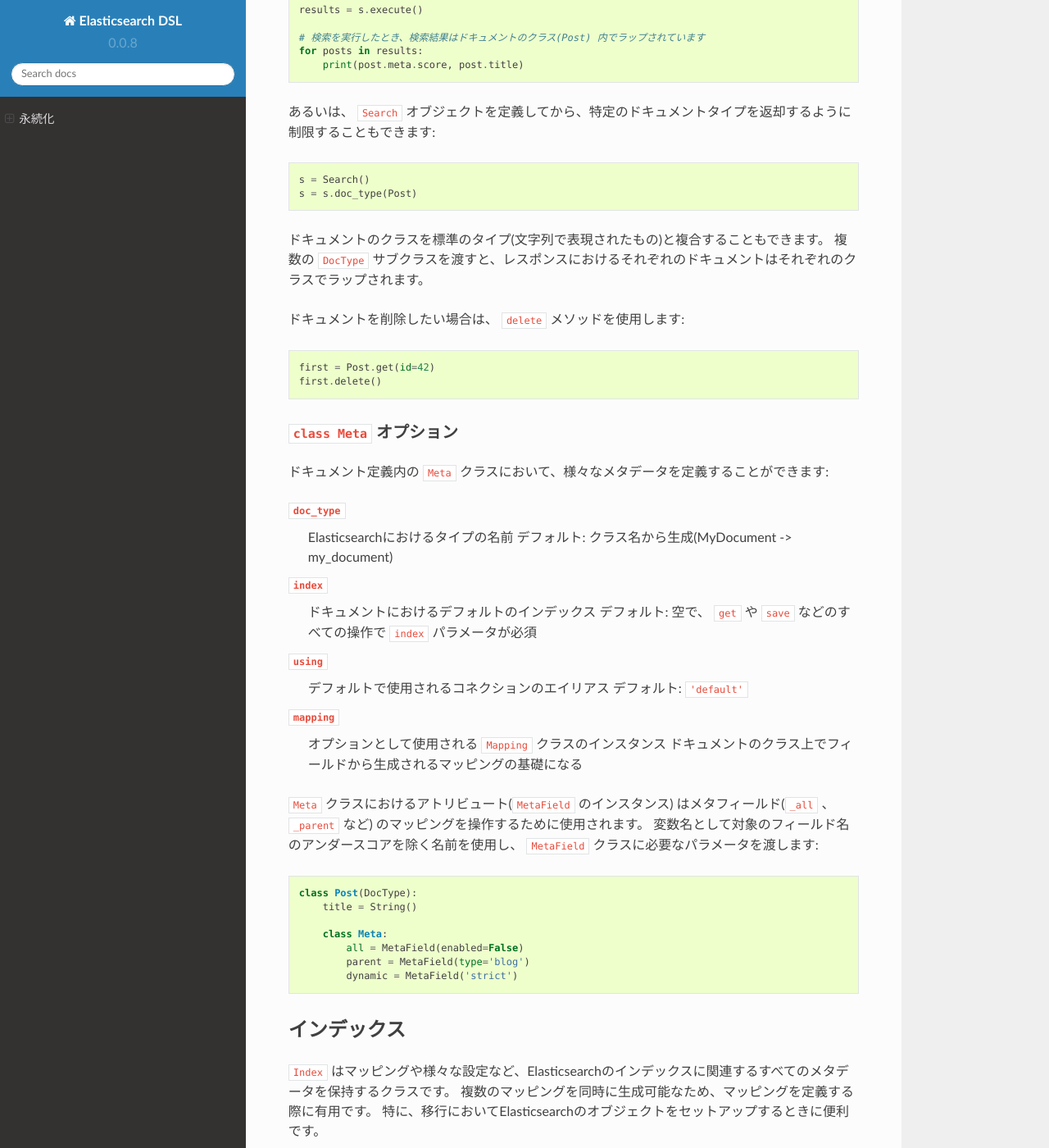
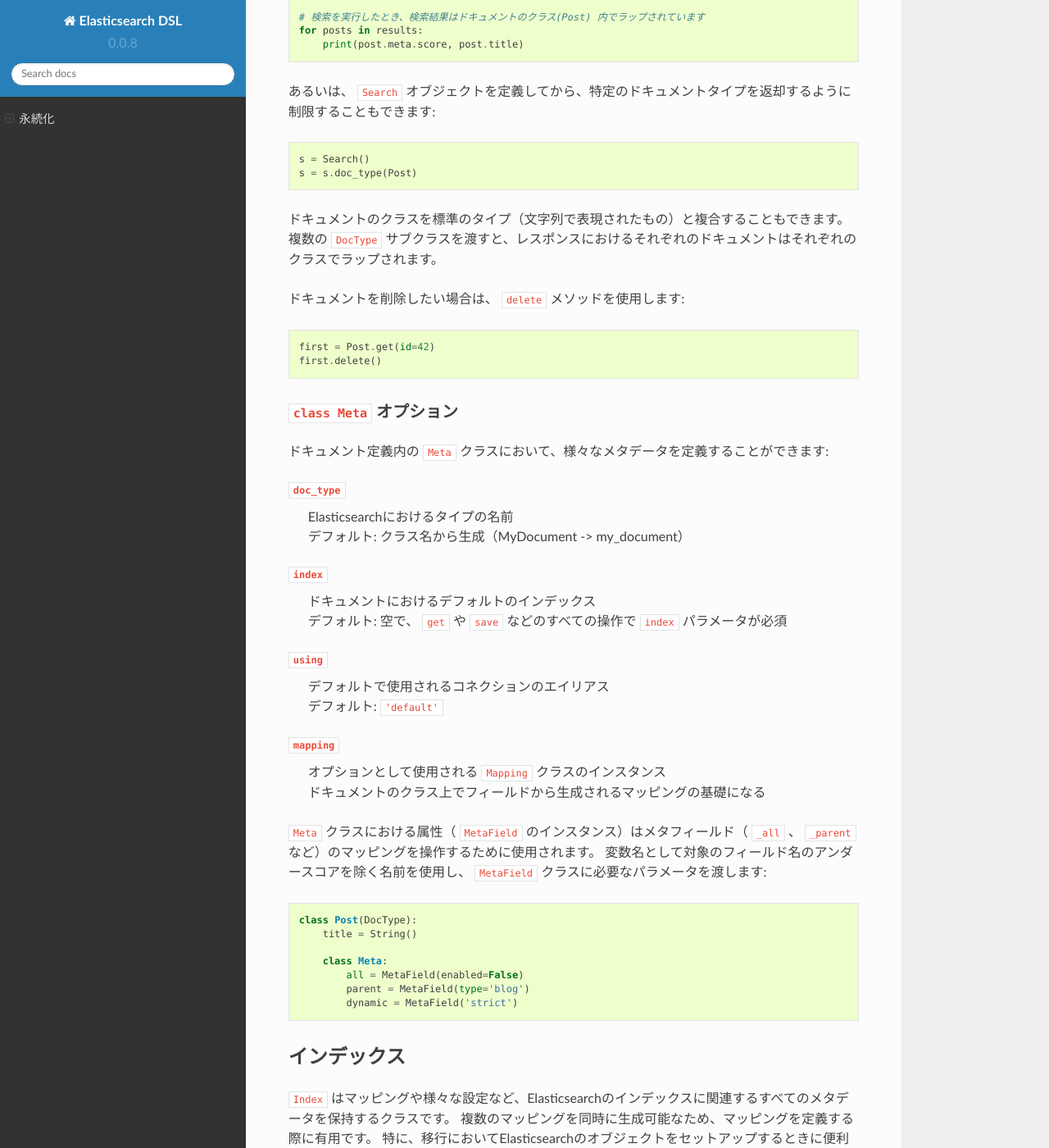
Before and after one commit to junkichi555/elasticsearch-dsl-py-doc-jp, a Sphinx documentation site: the page built from docs/persistence.rst, in a window 1280 px wide and 1400 px high, scrolled down 4735 px. Shown: the whole window at 82% size. Built offline with Sphinx 7.4.7 and the Read the Docs theme 2.0.0, drawn with Linux system fonts in a browser that asks for light colours; some of the changed text lies outside the part shown.

Commit message:
Fixed some typo

```diff
--- a/docs/configuration.rst
+++ b/docs/configuration.rst
@@ -5,10 +5,10 @@
 最も簡単で有用な方法は、APIコールのたびに使用されるデフォルトのコネクションを1つ定義することです。
 明示的に他のコネクションを渡してやる必要はありません。
 
-``elasticsearch_dsl`` を使用する際は、添付のシリアライザ(``elasticsearch_dsl.serializer.serializer``) の使用を推奨します。
+``elasticsearch_dsl`` を使用する際は、添付のシリアライザ（ ``elasticsearch_dsl.serializer.serializer`` ）の使用を推奨します。
 これで毎回オブジェクトがjsonに適切にシリアライズされることが確認できます。
 ここで紹介する ``create_connection`` メソッドは、明示的にシリアライザを指定しなくても、自動でこのシリアライズを使用します。
-(そして ``create_connection`` メソッドは ``configure`` メソッドで内部的に使用されています)
+（そして ``create_connection`` メソッドは ``configure`` メソッドで内部的に使用されています）
 
 .. note::
 
@@ -47,7 +47,7 @@
 
     connections.connections.create_connection(hosts=['localhost'], timeout=20)
 
-このとき、いくつかのキーワード引数(例では ``hosts`` と ``timeout`` ) が ``Elasticsearch`` クラスに渡されます。
+このとき、いくつかのキーワード引数（例では ``hosts`` と ``timeout`` ）が ``Elasticsearch`` クラスに渡されます。
 
 複数のクラスタ
 -----------------
--- a/docs/persistence.rst
+++ b/docs/persistence.rst
@@ -39,10 +39,9 @@ DSLライブラリを使って、アプリケーションにおけるマッピ
 
 .. note::
 
-    デフォルトでは、(``Nested`` を除いて) すべてのフィールドは単一の値を要求します。
+    デフォルトでは、（ ``Nested`` を除いて） すべてのフィールドは単一の値を要求します。
     フィールドを作成あるいは定義する際に、コンストラクタに対して ``multi=True`` を渡すことで、
-    複数の値を受け取るようにオーバーライドすることは可能です。
-    (``m.field('tags', String(index='not_analyzed', multi=True))``)
+    複数の値を受け取るようにオーバーライドすることは可能です（ ``m.field('tags', String(index='not_analyzed', multi=True))`` ）。
     フィールドが設定されていない場合は、フィールドの値は空のリストになります。
     これにより、 ``doc.tags.append('search')`` と記述することを可能にしています。
 
@@ -86,13 +85,14 @@ Elasticsearchにおける既存のタイプに基いてマッピングを更新
         filter=['lowercase']
     )
 
-それぞれの解析オブジェクトは名前(例では ``my_analyzer`` と ``trigram``) を持ち、
-トークナイザ、トークンフィルタ、文字列フィルタはタイプ(例では ``nGram``) の指定を必要とします。
+それぞれの解析オブジェクトは名前（例では ``my_analyzer`` と ``trigram`` ）を持ち、
+トークナイザ、トークンフィルタ、文字列フィルタはタイプ（例では ``nGram`` ）の指定を必要とします。
 
 .. note::
 
     カスタムアナライザに依存するマッピングを生成する場合は、インデックスが存在しないか停止している状態にしなければなりません。
-    マッピングが定義された複数の ``DocType`` を生成したいときは、:ref:`index` オブジェクトを使用します。
+    マッピングが定義された複数の ``DocType`` を生成したいときは、
+    `index <https://github.com/nanakenashi/elasticsearch-dsl-py-doc-jp/blob/master/docs/persistence.rst#インデックス>`_ オブジェクトを使用します。
 
 タイプ
 -------
@@ -143,7 +143,7 @@ Elasticsearchにおける既存のタイプに基いてマッピングを更新
 ~~~~~~~~~~~~~~~~~~~
 
 新しい ``Post`` ドキュメントを生成するために、クラスをインスタンス化し、フィールドに指定したい値を渡します。
-標準のアトリビュート設定を使って、フィールドを追加したり変更することができます。
+標準の属性設定を使って、フィールドを追加したり変更することができます。
 明示的に定義されたフィールドに限定されないことに注意してください:
 
 .. code:: python
@@ -160,8 +160,8 @@ Elasticsearchにおける既存のタイプに基いてマッピングを更新
     first.save()
 
 
-すべてのメタデータフィールド( ``id`` 、 ``parent`` 、 ``routing`` 、 ``index`` など) には、
-metaアトリビュートを使うか、アンダースコアをつけた変数名で直接アクセスすることができます:
+すべてのメタデータフィールド（ ``id`` 、 ``parent`` 、 ``routing`` 、 ``index`` など）には、
+meta属性を使うか、アンダースコアをつけた変数名で直接アクセスすることができます:
 
 .. code:: python
 
@@ -193,7 +193,7 @@ metaアトリビュートを使うか、アンダースコアをつけた変数
     # update APIをコールすることで、特定のフィールドを修正し、その場でドキュメントを更新できます
     first.update(published=True, published_by='me')
 
-Elasticsearch内にドキュメントが見つからない場合は例外(``elasticsearch.NotFoundError``) が発生します。
+Elasticsearch内にドキュメントが見つからない場合は例外（ ``elasticsearch.NotFoundError`` ）が発生します。
 エラーの代わりに ``None`` を返して欲しい場合は、引数として ``ignore=404`` を渡します:
 
 .. code:: python
@@ -201,7 +201,7 @@ Elasticsearch内にドキュメントが見つからない場合は例外(``elas
     p = Post.get(id='not-in-es', ignore=404)
     p is None
 
-``Mapping`` を含む ``DocType`` に関するすべての情報には、 ``_doc_type`` アトリビュートを通してアクセスできます:
+``Mapping`` を含む ``DocType`` に関するすべての情報には、 ``_doc_type`` 属性を通してアクセスできます:
 
 .. code:: python
 
@@ -215,8 +215,8 @@ Elasticsearch内にドキュメントが見つからない場合は例外(``elas
     # 親にあたるタイプの名称(定義されている場合)
     Post._doc_type.parent
 
-``_doc_type`` アトリビュートは、Elasticsearchの ``DocType`` においてマッピングを更新するための ``refresh`` メソッドを持ちます。
-これは、動的マッピングを使用していて、クラスにフィールドを認識させたいときに便利です(たとえば、 ``Date`` フィールドを適切にシリアライズしたいとき など) :
+``_doc_type`` 属性は、Elasticsearchの ``DocType`` においてマッピングを更新するための ``refresh`` メソッドを持ちます。
+これは、動的マッピングを使用していて、クラスにフィールドを認識させたいときに便利です（たとえば、 ``Date`` フィールドを適切にシリアライズしたいとき など）:
 
 .. code:: python
 
@@ -248,7 +248,7 @@ Elasticsearch内にドキュメントが見つからない場合は例外(``elas
     s = Search()
     s = s.doc_type(Post)
 
-ドキュメントのクラスを標準のタイプ(文字列で表現されたもの)と複合することもできます。
+ドキュメントのクラスを標準のタイプ（文字列で表現されたもの）と複合することもできます。
 複数の ``DocType`` サブクラスを渡すと、レスポンスにおけるそれぞれのドキュメントはそれぞれのクラスでラップされます。
 
 ドキュメントを削除したい場合は、 ``delete`` メソッドを使用します:
@@ -264,22 +264,22 @@ Elasticsearch内にドキュメントが見つからない場合は例外(``elas
 ドキュメント定義内の ``Meta`` クラスにおいて、様々なメタデータを定義することができます:
 
 ``doc_type``
-  Elasticsearchにおけるタイプの名前
-  デフォルト: クラス名から生成(MyDocument -> my_document)
+  | Elasticsearchにおけるタイプの名前
+  | デフォルト: クラス名から生成（MyDocument -> my_document）
 
 ``index``
-  ドキュメントにおけるデフォルトのインデックス
-  デフォルト: 空で、 ``get`` や ``save`` などのすべての操作で ``index`` パラメータが必須
+  | ドキュメントにおけるデフォルトのインデックス
+  | デフォルト: 空で、 ``get`` や ``save`` などのすべての操作で ``index`` パラメータが必須
 
 ``using``
-  デフォルトで使用されるコネクションのエイリアス
-  デフォルト: ``'default'``
+  | デフォルトで使用されるコネクションのエイリアス
+  | デフォルト: ``'default'``
 
 ``mapping``
-  オプションとして使用される ``Mapping`` クラスのインスタンス
-  ドキュメントのクラス上でフィールドから生成されるマッピングの基礎になる
+  | オプションとして使用される ``Mapping`` クラスのインスタンス
+  | ドキュメントのクラス上でフィールドから生成されるマッピングの基礎になる
 
-``Meta`` クラスにおけるアトリビュート(``MetaField`` のインスタンス) はメタフィールド(``_all`` 、 ``_parent`` など) のマッピングを操作するために使用されます。
+``Meta`` クラスにおける属性（ ``MetaField`` のインスタンス）はメタフィールド（ ``_all`` 、 ``_parent`` など）のマッピングを操作するために使用されます。
 変数名として対象のフィールド名のアンダースコアを除く名前を使用し、 ``MetaField`` クラスに必要なパラメータを渡します:
 
 .. code:: python
```
Also changed, not shown: docs/faceted_search.rst (+16 -23 lines), docs/index.rst (+5 -6 lines), docs/search_dsl.rst (+7 -7 lines).
